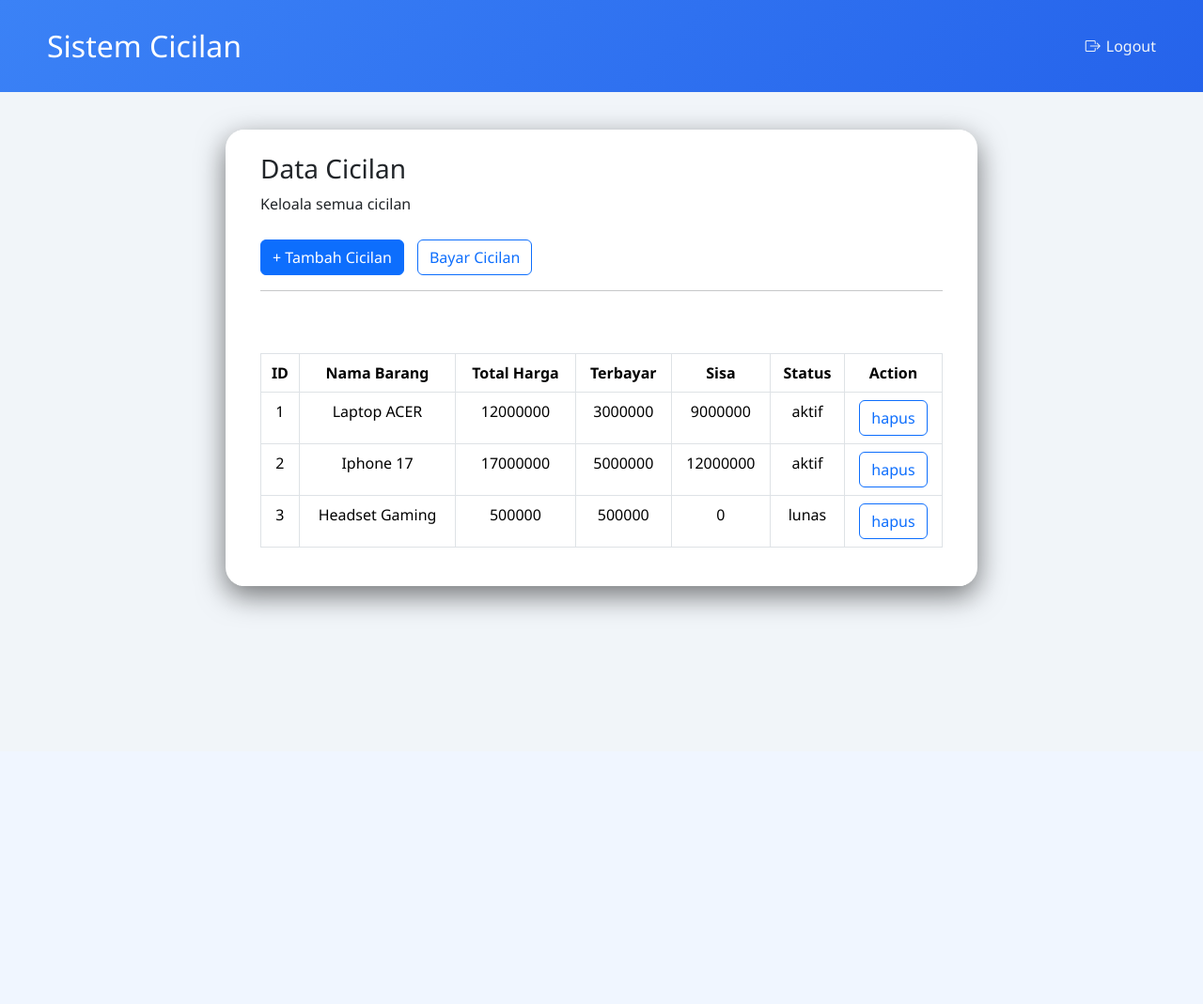
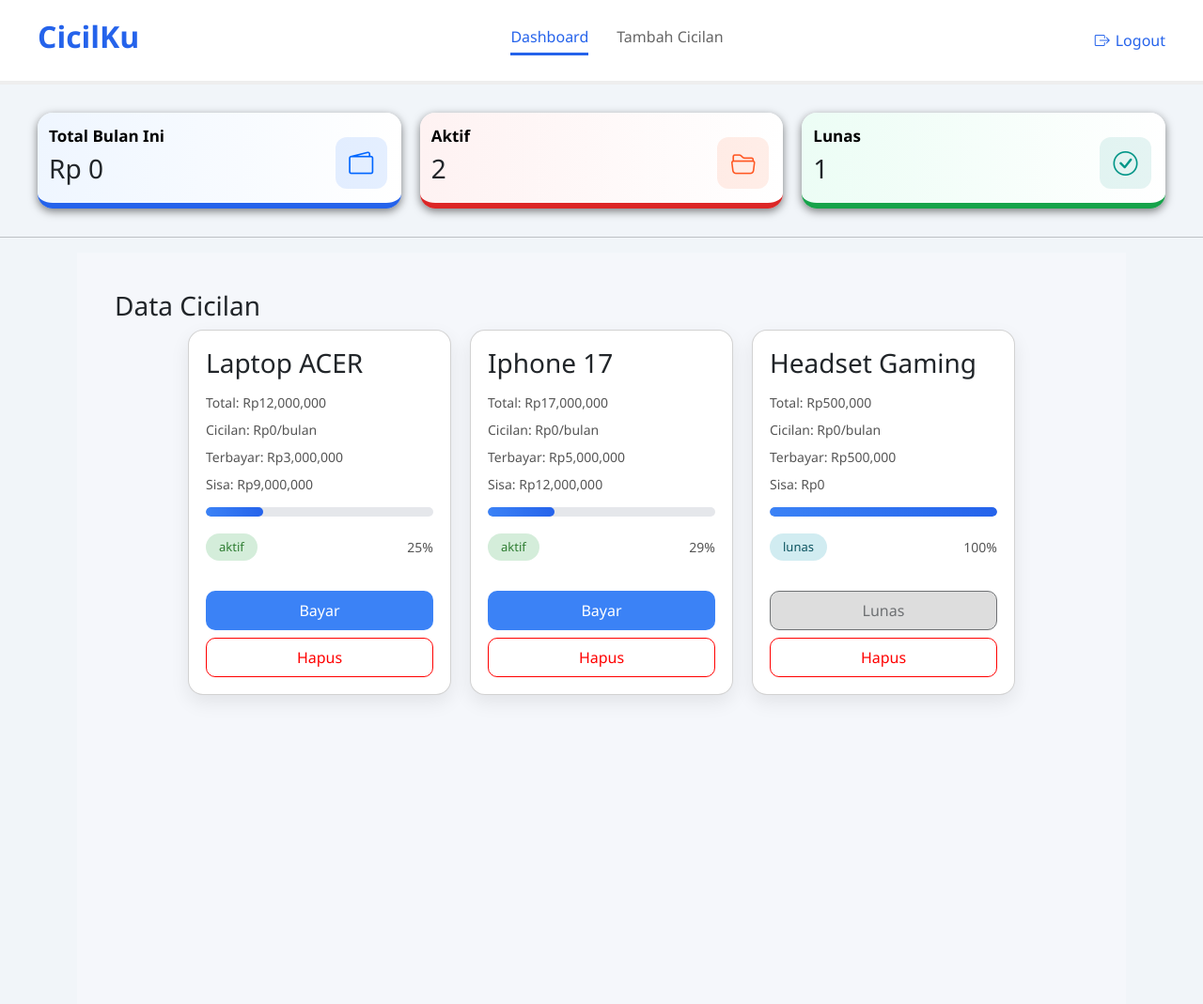
Before and after one commit to raisyasal/project-akhir, a PHP site: page /dashboard.php in a window 1280 px wide. Shown: the whole page at 94% size. Before the commit the page ends 658 px from the top, so only its background shows below. Run offline with PHP 8.4, Linux system fonts and the light colour scheme; a user stored in the database is signed in; data comes from the database, SQL or seed files in the repository; data that the repository does not hold is empty.

Commit message:
ubah dash,tambah,bayar

```diff
--- a/dashboard.php
+++ b/dashboard.php
@@ -7,7 +7,28 @@ if(!isset($_SESSION['user'])) {
     exit;
 
 }
-$query = mysqli_query($koneksi, "SELECT * FROM cicilan");
+
+$data = mysqli_query($koneksi, "SELECT * FROM cicilan");
+
+$total_bulan=0;
+$aktif=0;
+$lunas=0;
+
+$data2 = mysqli_query($koneksi, "SELECT * FROM cicilan");
+
+while ($d = mysqli_fetch_assoc($data2)) {
+    if($d['status'] == 'aktif') {
+        $aktif++;
+
+        if($d['tenor'] > 0) {
+            $total_bulan += $d['total_harga'] / $d['tenor'];
+        }
+    }
+
+    if($d['status'] == 'lunas') {
+        $lunas++;
+    }
+}
 ?>
 
 
@@ -26,64 +47,89 @@ $query = mysqli_query($koneksi, "SELECT * FROM cicilan");
 </head>
 <body>
     <header class="header">
-     <h2>Sistem Cicilan</h2>
+     <h2>CicilKu</h2>
+     <div class="menu">
+        <a href="#" class="active"> Dashboard</a>
+        <a href="tambah.php">Tambah Cicilan</a>
+</div>
+
      <div class="logout">
     <a href="logout.php" class="logout-link">
          <i class="bi bi-box-arrow-right"></i> Logout</a>
 </div>
     </header>
+
+    <div class="summary">
+        <div class="box blue">
+           <span> Total Bulan Ini </span><br>
+        <h3>Rp <?= number_format($total_bulan) ?></h3>
+        <i class="bi bi-wallet2 icon"></i>
+</div>
+
+    <div class="box orange">
+      <span>   Aktif  </span><br>
+        <h3><?=$aktif?></h3>
+        <i class="bi bi-folder2-open icon"></i>
+</div>
+
+<div class="box green">
+    <span> Lunas </span> <br>
+    <h3><?= $lunas?></h3>
+    <i class="bi bi-check-circle icon"></i>
+</div>
+
+</div>
+
+<hr>
+
 <div class=container>
-    <div class="title">
+
+    <div class="main">
         <h3>Data Cicilan</h3>
-        <p>Keloala semua cicilan</p>
-       <a href="tambah.php" class="btn btn-primary">+ Tambah Cicilan</a>
-      <a href="bayar.php" class="btn btn-outline-primary">Bayar Cicilan</a>
-        <hr>
-    </div>
-    <div class="tampilan">
-         <?php if (mysqli_num_rows($query) == 0) { ?>
-        <svg  xmlns="http://www.w3.org/2000/svg" width="24" height="24"
-fill="currentColor" viewBox="0 0 24 24" >
-<!--Boxicons v3.0.8 https://boxicons.com | License  https://docs.boxicons.com/free-->
-<path d="M20 7H4c-1.1 0-2 .9-2 2v11c0 1.1.9 2 2 2h16c1.1 0 2-.9 2-2v-2h-5c-1.1 0-2-.9-2-2v-3c0-1.1.9-2 2-2h5V9c0-1.1-.9-2-2-2"></path>
-<path d="M17 13h5v3h-5zm-.43-10.82a1 1 0 0 0-.93-.11L8.01 5H17V3c0-.33-.16-.64-.43-.82"></path>
-</svg>
-        <h5> Belum ada cicilan</h5>
-        <p>Tambahkan Cicilan baru untuk memulai</p>
-        <?php } else { ?>
-         <table class="table table-bordered">
-                <tr>
-                    <th>ID</th>
-                    <th>Nama Barang</th>
-                    <th>Total Harga</th>
-                    <th>Terbayar</th>
-                    <th>Sisa</th>
-                    <th>Status</th>
-                    <th>Action</th>
-                </tr>
+        <div class="list">
+            <?php while($row = mysqli_fetch_assoc($data)) {
+                $cicilan = ($row['tenor']>0) ? $row['total_harga'] / $row['tenor']:0;
+                ?>
 
-                <?php while ($data = mysqli_fetch_assoc($query)) { ?>
+            <div class="card">
+                <h3><?= $row['nama_cicilan']?></h3>
+                <p> Total: Rp<?= number_format($row['total_harga'])?></p>
+                <p> Cicilan: Rp<?= number_format($cicilan)?>/bulan</p>
+                <p> Terbayar: Rp<?= number_format($row['terbayar'])?></p>
+                <p> Sisa: Rp<?= number_format($row['sisa_hutang'])?></p>
 
-                    <tr>
-                        <td><?= $data['id_cicilan'] ?></td>
-                        <td><?= $data['nama_cicilan'] ?></td>
-                        <td><?= $data['total_harga'] ?></td>
-                        <td><?= $data['terbayar'] ?></td>
-                        <td><?= $data['sisa_hutang'] ?></td>
-                        <td><?= $data['status'] ?></td>
-                        <td>
-                            <a href="delete.php?id=<?= $data['id_cicilan'] ?>"class="btn btn-outline-primary">hapus</a>
-                        </td>
-                    </tr>
+                <?php
+                $persen=0;
+                if ($row['total_harga'] > 0) {
+                $persen = ($row['terbayar'] / $row['total_harga']) * 100;
+                }
+                ?>
+                <div class="progress">
+                    <div class="progress-bar" style="width: <?= $persen ?>%"></div>
+                </div>
+                <div class="status-row">
+                <span class="<?= $row['status']?>">
+                    <?= $row['status']?>
+                </span>
+                <p><?= round($persen) ?>%</p>
+</div>
 
-                <?php } ?>
 
-            </table>
+                <br>
 
-        <?php } ?>
+                <?php if ($row['status'] == 'aktif') { ?>
+                <a href ="bayar.php?id=<?= $row['id_cicilan']?>" class="btn bayar">Bayar</a>
+                <?php } else { ?>
+                <button class='btn bayar disabled'> Lunas </button>
+            <?php } ?>
+                <a href ="hapus.php?id=<?= $row['id_cicilan']?>" class="btn hapus">Hapus</a>
 
-    </div>
-    </div>
+</div>
+<?php
+            } ?>
+
+</div>
+</div>
 </div>
 </body>
 </html>
--- a/style.css
+++ b/style.css
@@ -3,6 +3,7 @@ body {
    margin:0;
    background: #F1F5F9;
    font-family: 'Segoe UI';
+   flex-direction: column;
 
 }
 
@@ -82,18 +83,16 @@ body {
 
 /*Dashboard*/
 .header {
-    background: linear-gradient(135deg, #3b82f6, #2563eb);
-    padding: 30px 50px;
+    background: white;
+    padding: 20px 40px;
     display: flex;
     align-items: center;
-    color: rgb(255, 255, 255);
     justify-content: space-between;
-    margin-bottom: 20px;
-
+    border-bottom: 4px solid #eee;
 }
 
 .logout-link {
-    color: #F1F5F9;
+    color: #2563eb;
     text-decoration: none;
     display: flex;
     align-items: center;
@@ -101,93 +100,241 @@ body {
 }
 
 .header h2 {
-    margin: 0;
+    color: #2563eb;
+    font-weight: bold;
+
 }
 
+.menu {
+    display: flex;
+    gap: 30px;
+}
+
+.menu a {
+    text-decoration: none;
+    color: #666;
+    font-weight: 500;
+    padding-bottom: 5px;
+}
+
+.menu a.active {
+    color: #2563eb;
+    border-bottom: 3px solid #2563eb;
+}
+
+.summary {
+   display: flex;
+   gap:20px;
+   margin: 30px 40px;
+}
+
+.summary .box {
+    width: 160px;
+    padding:12px;
+}
+.box {
+    position: relative;
+    overflow: hidden;
+    min-height: 90px;
+    flex: 1;
+    background: white;
+    padding: 20px;
+    justify-content: space-between;
+    border-radius: 16px;
+    align-items: center;
+    box-shadow: 0 3px 10px rgba(0, 0, 0, 0.5);
+}
+
+.box span {
+    font-size: 17px;
+    color: black;
+    font-weight: bold;
+}
+
+.box h3 {
+    margin-top: 5px;
+}
+.box.blue {
+   border-bottom: 6px solid #2563eb;
+   background: linear-gradient(to right, #eff6ff, white );
+}
+
+.box.orange {
+   border-bottom: 6px solid #dc2626;
+   background: linear-gradient(to right, #fef2f2, white );
+}
+
+.box.green {
+    border-bottom: 6px solid #16a34a;
+   background: linear-gradient(to right, #ecfdf5, white );
+}
+
+.icon {
+    position: absolute;
+    right: 15px;
+    bottom: 15px;
+    font-size: 26px;
+    width: 55px;
+    height: 55px;
+    border-radius: 12px;
+    display: flex;
+    align-items: center;
+    justify-content: center;
+}
+
+.blue .icon {
+    background: rgba(0, 102, 255, 0.1);
+    color: #0066ff;
+}
+
+.orange .icon {
+    background: rgba(255,87, 34,0.1);
+    color: #ff5722;
+}
+
+.green .icon {
+    background: rgba(0, 150, 136, 0.1);
+    color: #009688;
+}
 .container {
-    background: white;
-    max-width: 800px;
-    margin: 40px auto;
-    border-radius: 20px;
-    overflow: hidden;
-    box-shadow: 0 10px 30px rgba(0, 0, 0, 0.53);
+    max-widt:1100px;
+    margin: auto;
 }
 
 
-.title {
-    background: white;
-    padding: 25px;
-
-
-}
-.title .btn {
-    margin-right: 10px;
-    margin-top: 10px;
-}
-
-.tampilan {
-    background: rgb(255, 255, 255);
-    padding: 25px;
-
-    text-align: center;
+.main {
+    margin: 0;
+    background: #f5f7fb;
+    padding: 40px;
+    min-height: 100vh;
 
 }
 
-.tampilan svg {
-    width: 60px;
-    height: 60px;
-    color: rgb(255, 255, 255);
+.list {
+    justify-content: center;
+    display: flex;
+    gap: 20px;
+    flex-wrap: wrap;
+}
+
+.card{
+    width: 280px;
+    background: white;
+    padding: 18px;
+    border-radius: 16px;
+    box-shadow: 0 8px 20px rgba(0, 0, 0, 0.08);
+}
+
+.card h3 {
     margin-bottom: 10px;
 }
 
-.tambah {
-    position: center;
-    max-width: 500px;
-    margin: 60px auto;
-    padding: 30px 35px;
-    background: rgb(255, 255, 255);
-    box-shadow: 0 10px 30px rgba(0, 0, 0, 0.53);
+.card p {
+    font-size: 14px;
+    margin: 4px 0;
+    color: #555;
+}
+
+.progress {
+    width: 100%;
+    height: 10px;
+    background: #e5e7eb;
+    border-radius: 10px;
+    overflow: hidden;
+    margin: 10px 0;
+}
+
+.progress-bar {
+    height: 100%;
+    background: linear-gradient(90deg, #3b82f6, #2563eb);
+    border-radius: 10px;
+}
+
+.status-row {
+    display: flex;
+    justify-content: space-between;
+    align-items: center;
+    margin-top: 8px;
+}
+
+.aktif, .lunas {
+    font-size: 13px !important;
+    padding: 5px 14px !important;
     border-radius: 20px;
+    display: inline-block;
+    width: auto !important;
+}
+.aktif {
+    background: #d4edda;
+    color: #2e7d32;
+}
+
+.lunas {
+    background: #d1ecf1;
+    color: #0c5460;
+}
+.btn {
+    width: 100%;
+    margin-top: 8px;
+    padding: 8px;
+    border-radius: 10px;
+    text-decoration: none;
+    text-align: center;
+    display: block;
+}
+
+.btn.disabled {
+    background: #ccc !important;
+    cursor: not-allowed;
 
 }
 
-.tambah label {
-    margin-top: 10px;
-    margin-bottom: 10px;
+.bayar {
+    background: #3b82f6;
+    color: white;
+}
+
+.bayar:hover{
+    background: #2563eb;
+}
+.hapus {
+   background: white;
+   border: 1px solid red;
+   color: red;
+}
+
+.hapus:hover{
+    background: #eb2525;
+}
+
+
+.tambah {
+    width: 400px;
+    margin: 60px auto;
+    background: white;
+    padding: 25px;
+    border-radius: 16px;
+    box-shadow: 0 8px 25px rgba(0, 0, 0, 0.08);
+}
+
+.tambah h3 {
+    margin-bottom: 5px;
+}
+
+.tambah p{
+    color: #777;
+    font-size: 14px;
 }
 
 .tambah input {
     width: 100%;
-    padding: 8px 10px;
-    border-radius: 6px;
-    border: 1px solid black;
+    padding: 10px;
+    border-radius: 10px;
+    border: 1px solid #ddd;
+    margin-top: 5px;
     outline: none;
-    box-shadow: 0 0 5px rgba(0, 0, 0, 0.3);
-
 }
 
-.aksi {
-    display: flex;
-    justify-content: center;
-    align-items: center;
-    gap: 15px;
-    margin-top: 30px;
-
+.tambah label {
+    font-weight: 500;
 }
-
-.aksi button {
-    width: 180px;
-    padding: 10px 18px;
-    border-radius: 8px;
-    border: none;
-    cursor: pointer;
-    font-size: 17px;
-
-}
-
-select {
-    width:100%;
-    padding: 10px;
-    border-radius: 8px;
-
-}
```
Also changed, not shown: bayar.php (+23 -5 lines), tambah.php (+18 -13 lines).
